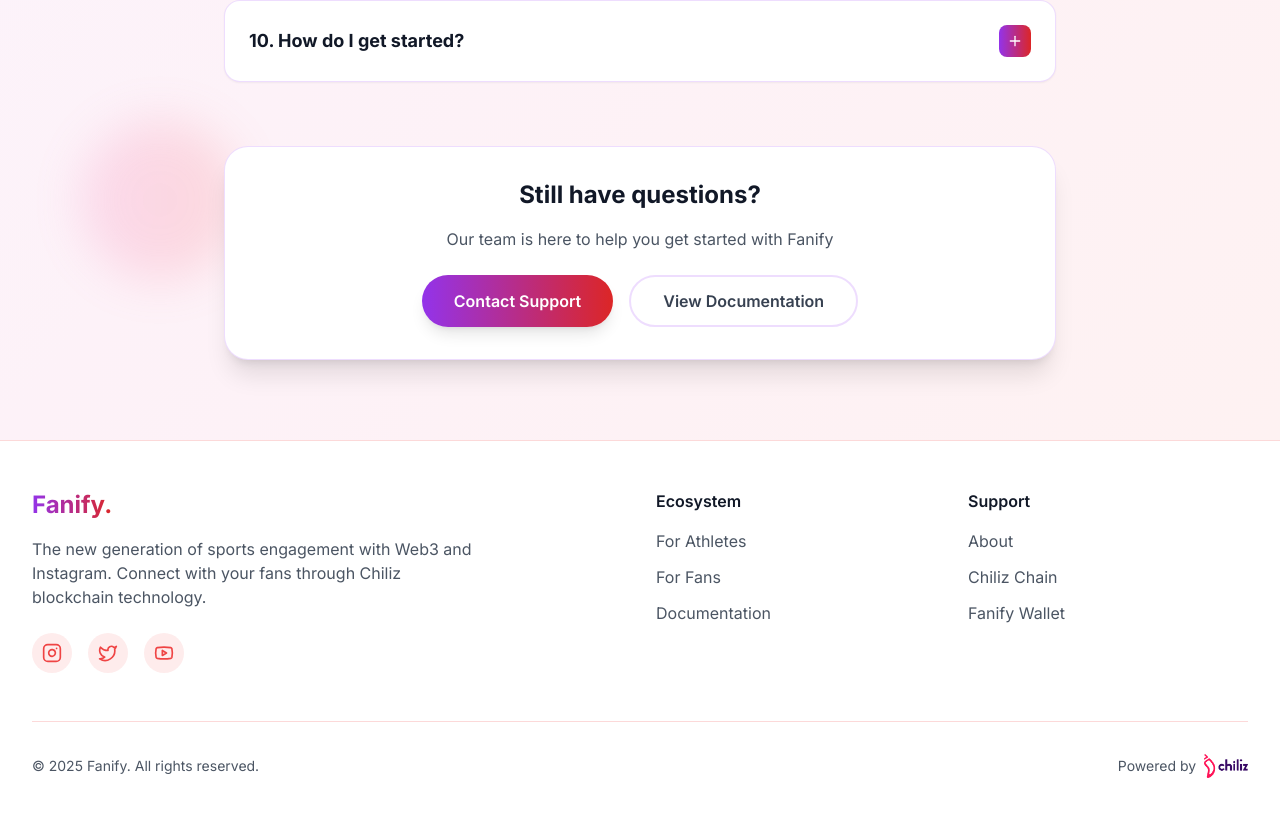
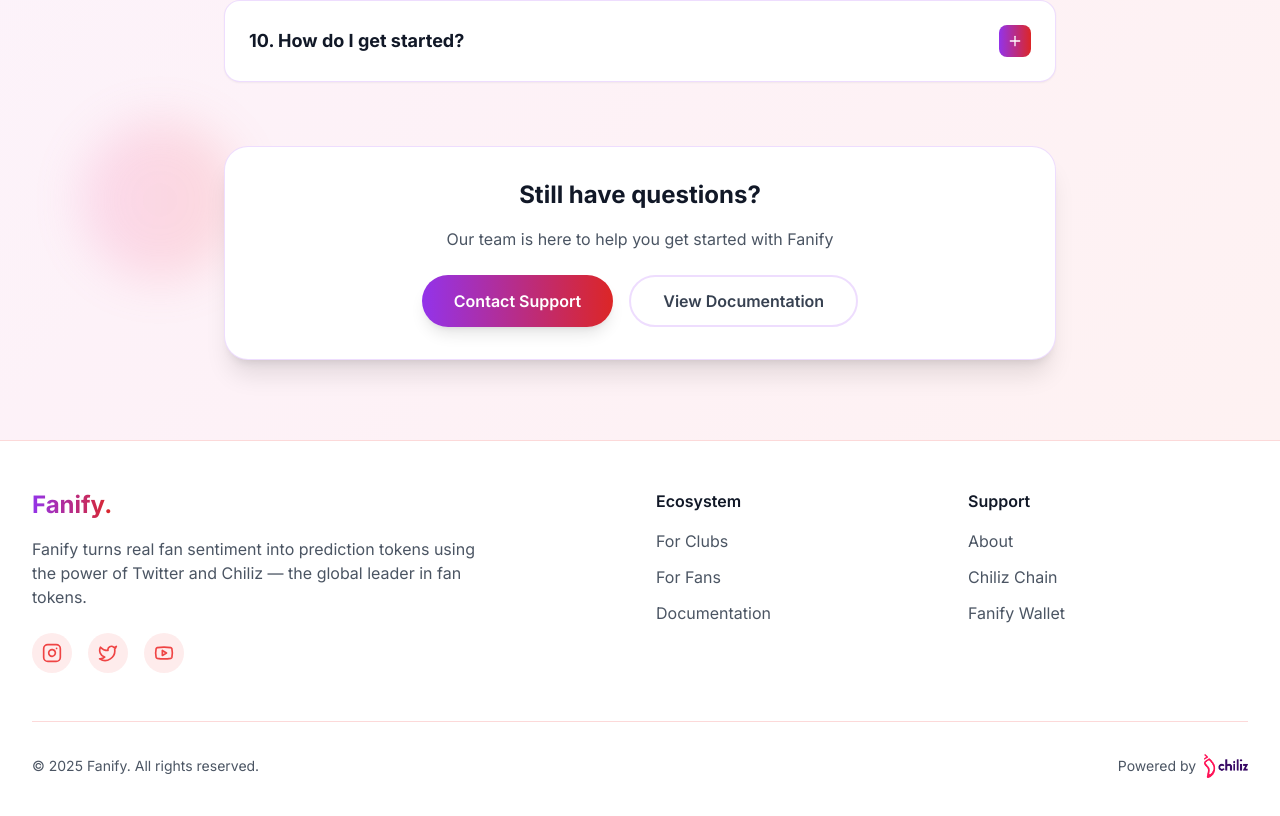
Before and after one commit to bellujrb/fanify-chiliz-paris, a Next.js app in the folder front-end/: page / in a window 1280 px wide. Shown: the part 2131-2947 px from the top of the page. Built offline with nearby package versions, Linux system fonts and the light colour scheme.

Commit message:
update: revise footer content to reflect new branding and focus on fan sentiment

```diff
--- a/front-end/components/Footer.tsx
+++ b/front-end/components/Footer.tsx
@@ -17,8 +17,8 @@
               </span>
             </div>
             <p className="text-gray-600 mb-6 max-w-md">
-              The new generation of sports engagement with Web3 and Instagram.
-              Connect with your fans through Chiliz blockchain technology.
+              Fanify turns real fan sentiment into prediction tokens using the
+              power of Twitter and Chiliz — the global leader in fan tokens.
             </p>
 
             {/* Social Links */}
@@ -50,7 +50,7 @@
             <ul className="space-y-3">
               <li>
                 <a href="#" className="text-gray-600 hover:text-red-500 transition-colors duration-200">
-                  For Athletes
+                  For Clubs
                 </a>
               </li>
               <li>
```
